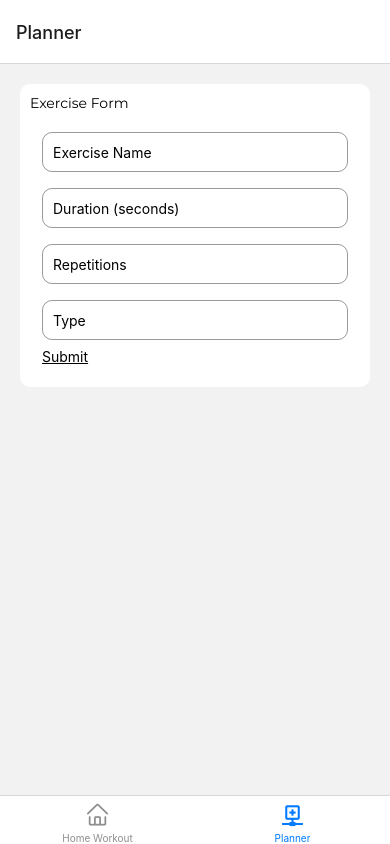
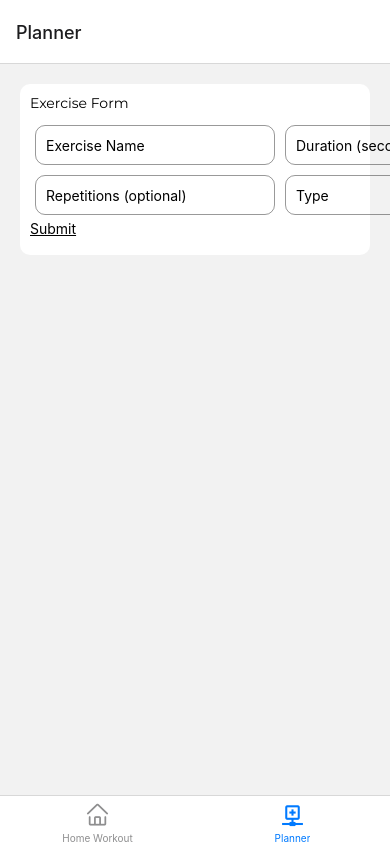
Before and after one commit to salehi-dev/gym-buddy-app, a React Native app: screen /Planner in a window 390 px wide. Built offline with nearby package versions, Linux system fonts and the light colour scheme.

Commit message:
Complete style of form

```diff
--- a/src/components/WorkoutForm.tsx
+++ b/src/components/WorkoutForm.tsx
@@ -19,8 +19,9 @@ export default function WorkoutForm({ onSubmit }: WorkoutProps) {
   const { control, handleSubmit } = useForm();
   return (
     <View style={styles.container}>
-      <MontserratText>Exercise Form</MontserratText>
+      <MontserratText style={{ color: "black" }}>Exercise Form</MontserratText>
       <View style={styles.formContainer}>
+        <View style={styles.rowContainer}>
           <Controller
             control={control}
             rules={{ required: true }}
@@ -48,12 +49,15 @@ export default function WorkoutForm({ onSubmit }: WorkoutProps) {
               />
             )}
           />
+        </View>
+        <View style={styles.rowContainer}>
           <Controller
             control={control}
             name="reps"
             render={({ field: { onChange, value } }) => (
               <TextInput
-              placeholder="Repetitions"
+                placeholder="Repetitions (optional)"
+                keyboardType="numeric"
                 style={styles.input}
                 onChangeText={onChange}
                 value={value}
@@ -73,6 +77,7 @@ export default function WorkoutForm({ onSubmit }: WorkoutProps) {
               />
             )}
           />
+        </View>
         <PressableText
           text="Submit"
           onPress={handleSubmit((data) => {
@@ -91,12 +96,13 @@ const styles = StyleSheet.create({
     padding: 10,
   },
   formContainer: {
-    margin: 12,
+    marginVertical: 8,
   },
   input: {
+    flex: 1,
     height: 40,
     padding: 10,
-    marginVertical: 8,
+    margin: 5,
     borderWidth: 1,
     borderRadius: 10,
     borderColor: "rgba(0, 0, 0, 0.4)",
@@ -104,4 +110,7 @@ const styles = StyleSheet.create({
   inputFocused: {
     borderColor: "#4DD0E1",
   },
+  rowContainer: {
+    flexDirection: "row",
+  },
 });
```
Lines whose indentation alone changed are shown as unchanged.
